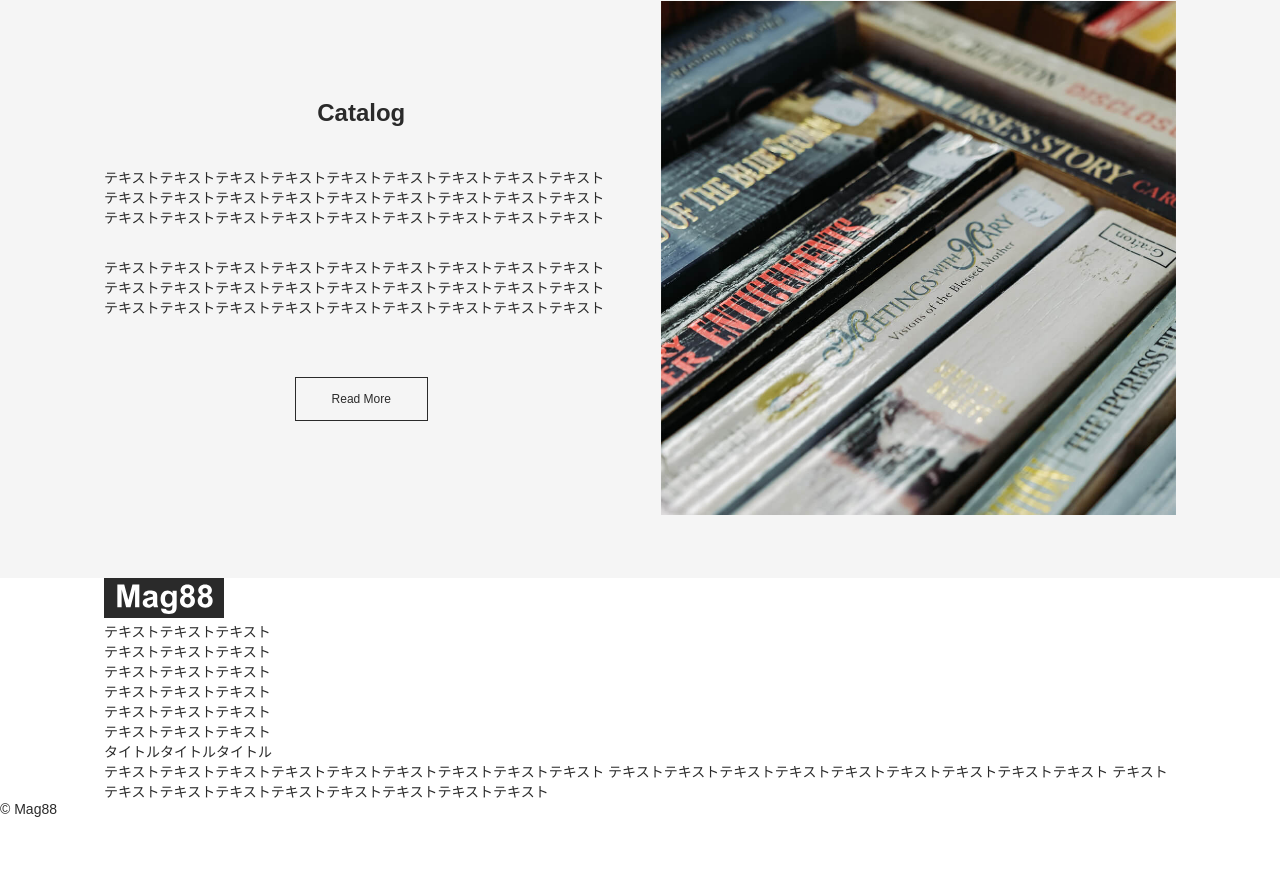
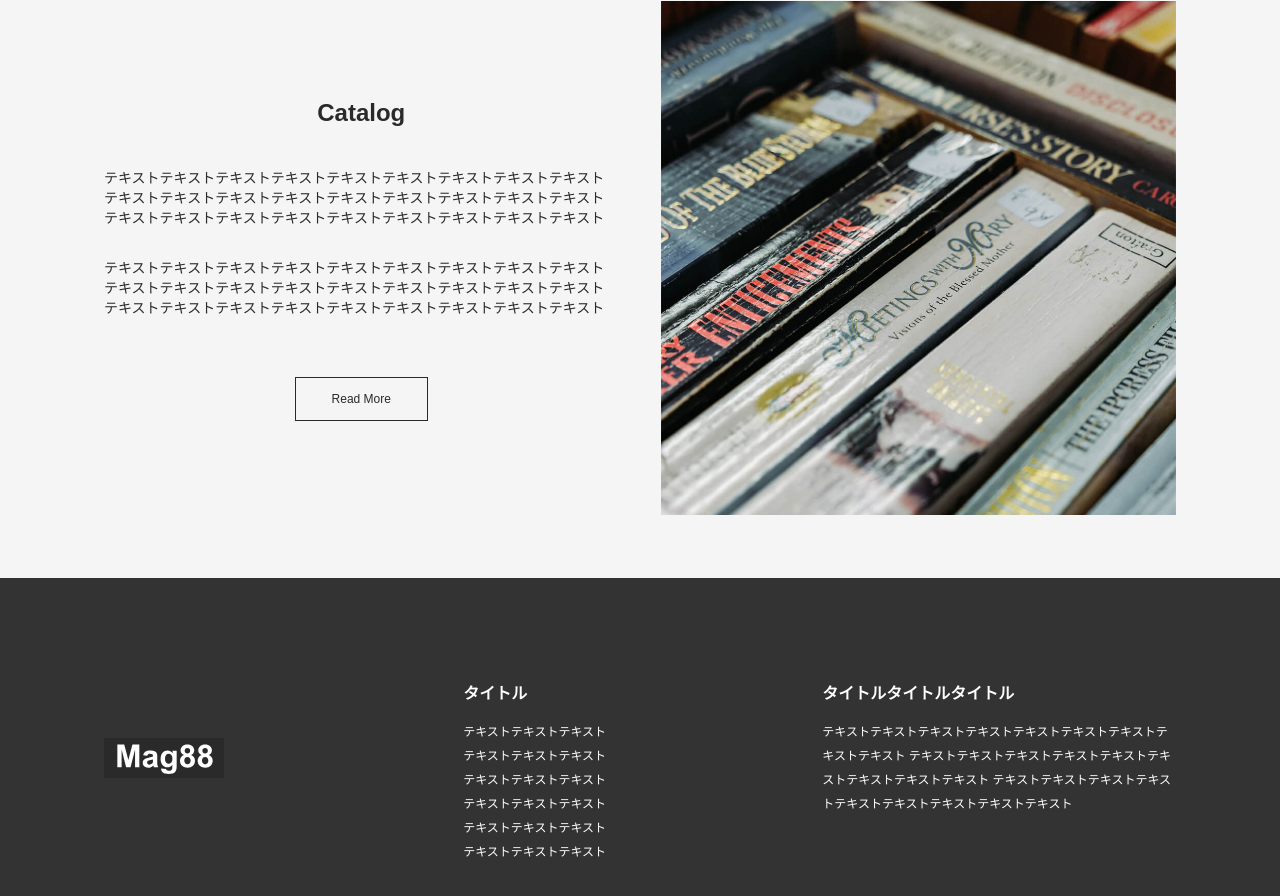
Before and after one commit to takuya-ya/html-css-practice, a plain HTML site: page src/Mag88/index.html in a window 1280 px wide. Shown: the part 2913-3809 px from the top of the page. Before the commit the page ends 3730 px from the top, so only its background shows below. Drawn offline with Linux system fonts and the light colour scheme; some packages are replaced by stand-ins of ours.

Commit message:
feat: フッターのスタイルを追加

```diff
--- a/src/Mag88/css/style.css
+++ b/src/Mag88/css/style.css
@@ -147,7 +147,36 @@ img {
 .catalog-antique .sec-title {
   margin-bottom: 40px;
 }
+
 .catalog-antique .flex-item .item p {
   margin-bottom: 30px;
   text-align: left;
 }
+
+#footer {
+  background-color: #333;
+  font-size: 0.75rem;
+}
+
+#footer .flex-item {
+  display: flex;
+  justify-content: space-between;
+  color: #fff;
+  padding-top: 100px;
+  padding-bottom: 100px;
+}
+
+#footer .item:first-child {
+  padding: 60px 0;
+}
+
+#footer .item {
+  width: 33%;
+  line-height: 2;
+}
+
+#footer .title {
+  font-weight: bold;
+  font-size: 1rem;
+  margin-bottom: 10px;
+}
--- a/src/Mag88/index.html
+++ b/src/Mag88/index.html
@@ -129,7 +129,7 @@
           </a>
         </div>
         <div class="item">
-          <p class="title"></p>
+          <p class="title">タイトル</p>
           <ul>
             <li>テキストテキストテキスト</li>
             <li>テキストテキストテキスト</li>
```
